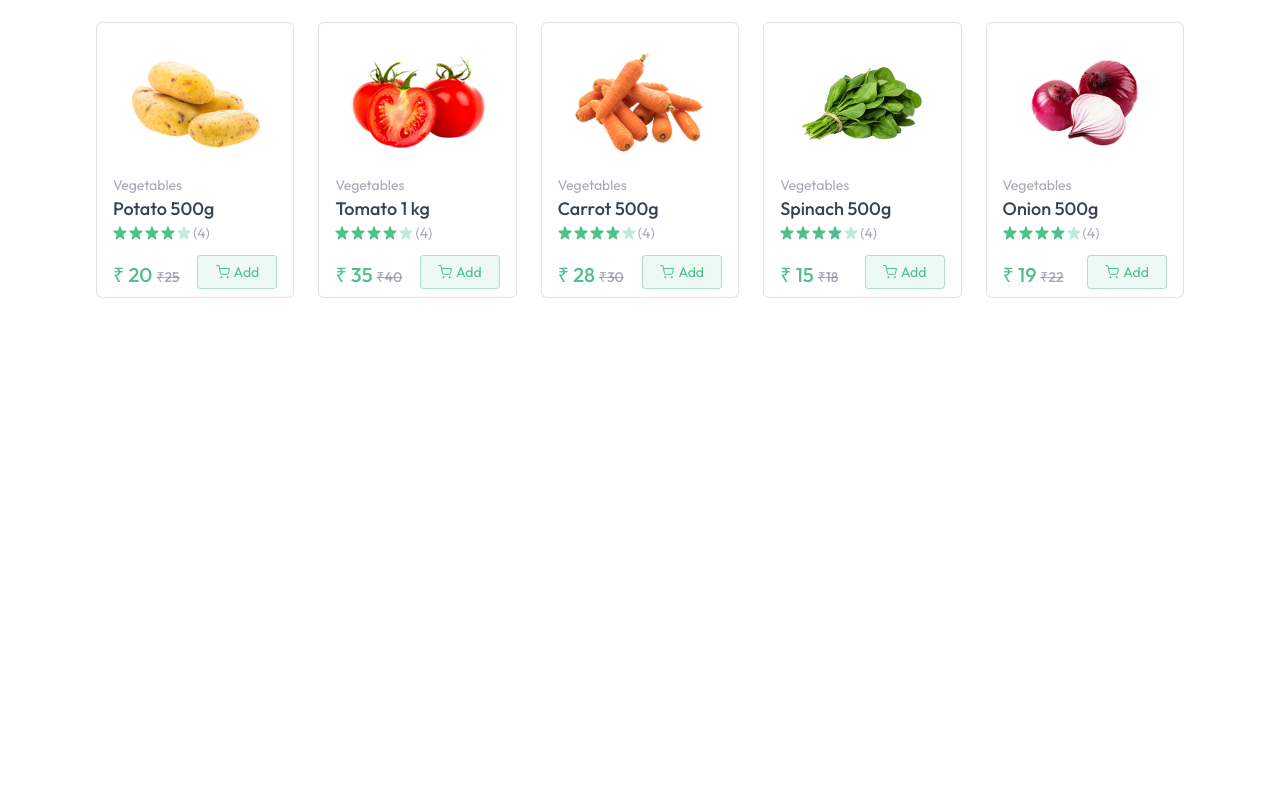
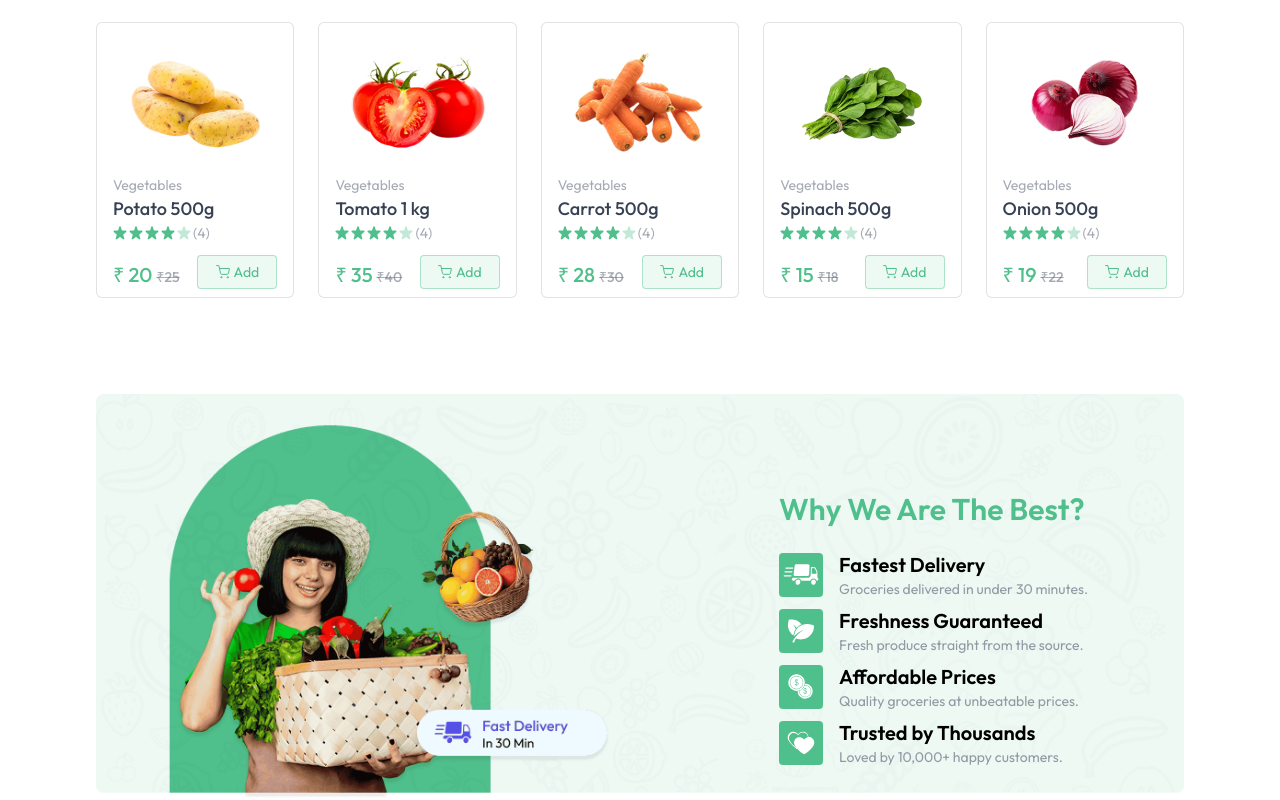
Before and after one commit to waydansh/KiranaKart, a React (Vite) app in the folder client/: page / in a window 1280 px wide. Shown: the part 945-1745 px from the top of the page. Before the commit the page ends 1243 px from the top, so only its background shows below. Built offline with nearby package versions, Linux system fonts and the light colour scheme.

Commit message:
bottom banner

```diff
--- a/client/src/components/BottomBanner.jsx
+++ b/client/src/components/BottomBanner.jsx
@@ -0,0 +1,30 @@
+import { assets, features } from "../assets/assets"
+
+
+const BottomBanner = () => {
+    return (
+        <div className="relative mt-24">
+            <img src={assets.bottom_banner_image} alt="bottom banner" className="w-full hidden md:block" />
+            <img src={assets.bottom_banner_image_sm} alt="bottom banner mobile" className="w-full  md:hidden" />
+            <div className="absolute inset-0 flex flex-col items-center md:items-end md:justify-center pt-16 md:mt-0 md:pr-24">
+                <div className="">
+                    <h1 className="text-2xl md:text-3xl font-semibold text-primary mb-6">
+                        Why We Are The Best?
+                    </h1>
+                    {features.map((feature, index) => (
+                        <div key={index} className="flex items-center gap-4 mt-2">
+                            <img src={feature.icon} alt={feature.title} className="md:w-11 w-9" />
+                            <div className="">
+                                <h3 className="text-lg md:text-xl font-semibold">{feature.title}</h3>
+                                <p className="text-gray-500/70 text-xs md:text-sm">{feature.description}</p>
+                            </div>
+                        </div>
+                    ))}
+
+                </div>
+            </div>
+        </div>
+    )
+}
+
+export default BottomBanner
--- a/client/src/components/MainBanner.jsx
+++ b/client/src/components/MainBanner.jsx
@@ -15,7 +15,7 @@
         <div className="flex items-center mt-6 font-medium ">
           <Link to="/products" className="group flex items-center gap-2 py-3 px-7 md:px-9 bg-primary hover:bg-primary-dull transition rounded text-white cursor-pointer">
             Shop now
-            <img className="md:hidden transition group-focus:translate-x-1" src={assets.white_arrow_icon} alt="arrow" />
+            <img className="md:hidden transition group-hover:translate-x-1" src={assets.white_arrow_icon} alt="arrow" />
           </Link>
           <Link to="/products" className="group hidden md:flex items-center gap-2 px-9 py-3 cursor-pointer">
             Explore deals
--- a/client/src/pages/Home.jsx
+++ b/client/src/pages/Home.jsx
@@ -2,6 +2,7 @@
 import MainBanner from '../components/MainBanner'
 import Categories from '../components/Categories'
 import BestSeller from '../components/BestSeller'
+import BottomBanner from '../components/BottomBanner'
 
 const Home = () => {
   return (
@@ -9,6 +10,7 @@
       <MainBanner />
       <Categories/>
       <BestSeller />
+      <BottomBanner />
     </div>
   )
 }
```
